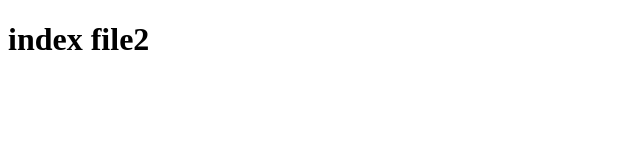
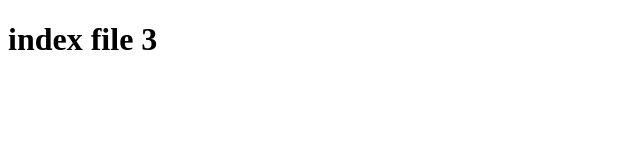
Before and after one commit to Arupdas-1025/myrepo, a plain HTML site: page index.html in a window 1280 px wide. Shown: the full height of the page, 0-640 px from the left. Drawn offline with Linux system fonts and the light colour scheme.

Commit message:
commit index v3

```diff
--- a/index.html
+++ b/index.html
@@ -6,6 +6,6 @@
     <title>Document</title>
 </head>
 <body>
-    <h1> index file2</h1>
+    <h1> index file 3</h1>
 </body>
 </html>
```
